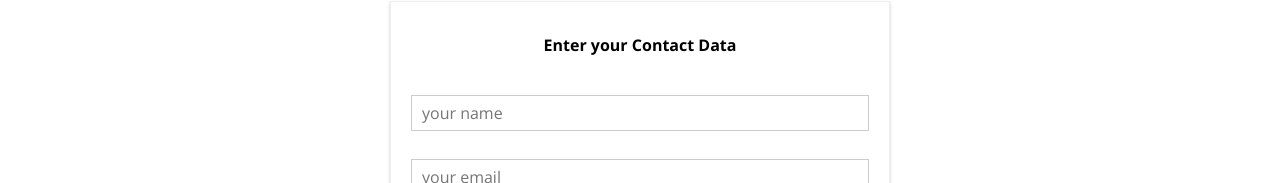
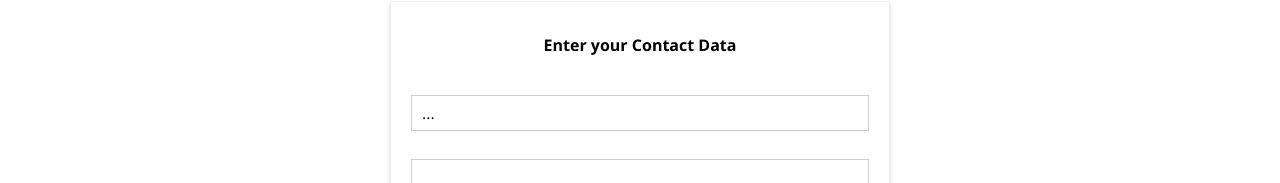
Before and after one commit to clarklindev/react-maximilianschwarzmuller-udemy-react, a React app in the folder burger-basics--01-project-setup/: page /checkout in a window 1280 px wide. Both pictures are taken after a click on the button "CONTINUE". Shown: the part 617-800 px from the top of the page. Built offline with nearby package versions, Linux system fonts and the light colour scheme.

Commit message:
04. Setting Up a JS Config for the Form.mp4

```diff
--- a/burger-basics--01-project-setup/src/components/UI/Input/Input.js
+++ b/burger-basics--01-project-setup/src/components/UI/Input/Input.js
@@ -4,16 +4,34 @@ import classes from './Input.css';
 const input = props => {
 	let inputElement = null;
 
-	switch (props.inputtype) {
+	switch (props.elementType) {
 		case 'input':
-			inputElement = <input className={classes.InputElement} {...props} />;
+			inputElement = (
+				<input
+					className={classes.InputElement}
+					{...props.elementConfig}
+					value={props.value}
+				/>
+			);
 			break;
-		case 'inputarea':
-			inputElement = <textarea className={classes.InputElement} {...props} />;
+		case 'textarea':
+			inputElement = (
+				<textarea
+					className={classes.InputElement}
+					{...props.elementConfig}
+					value={props.value}
+				/>
+			);
 			break;
 		// dropdown, select
 		default:
-			inputElement = <input className={classes.InputElement} {...props} />;
+			inputElement = (
+				<input
+					className={classes.InputElement}
+					{...props.elementConfig}
+					value={props.value}
+				/>
+			);
 	}
 
 	return (
--- a/burger-basics--01-project-setup/src/containers/Checkout/ContactData/ContactData.js
+++ b/burger-basics--01-project-setup/src/containers/Checkout/ContactData/ContactData.js
@@ -7,11 +7,46 @@ import Input from '../../../components/UI/Input/Input';
 
 class ContactData extends Component {
 	state = {
-		name: '',
-		email: '',
-		address: {
-			street: '',
-			postalCode: ''
+		orderForm: {
+			name: {
+				elementType: 'input',
+				elementConfig: { type: 'text', placeholder: 'your name' },
+				value: ''
+			},
+			street: {
+				elementType: 'input',
+				elementConfig: { type: 'text', placeholder: 'street' },
+				value: ''
+			},
+			zipCode: {
+				elementType: 'input',
+				elementConfig: { type: 'text', placeholder: 'ZIP code' },
+				value: ''
+			},
+
+			country: {
+				elementType: 'input',
+				elementConfig: { type: 'text', placeholder: 'Country' },
+				value: ''
+			},
+
+			email: {
+				elementType: 'input',
+				elementConfig: { type: 'email', placeholder: 'Your email' },
+				value: ''
+			},
+
+			deliveryMethod: {
+				elementType: 'select',
+				elementConfig: {
+					type: 'email',
+					options: [
+						{ value: 'fastest', displayValue: 'Fastest' },
+						{ value: 'cheapest', displayValue: 'cheapest' }
+					]
+				},
+				value: ''
+			}
 		},
 		loading: false
 	};
@@ -21,13 +56,7 @@ class ContactData extends Component {
 		console.log(this.props.ingredients);
 		const order = {
 			ingredients: this.props.ingredients,
-			price: this.props.price, //reallife scenario: should calculate on server to avoid manipulation
-			customer: {
-				name: 'Max Schwarzmuller',
-				address: { street: 'test 1', zipCode: '4324', country: 'Germany' },
-				email: 'test@test.com'
-			},
-			deliveryMethod: 'fastest'
+			price: this.props.price //reallife scenario: should calculate on server to avoid manipulation
 		};
 		axios
 			.post('/orders.json', order)
@@ -45,12 +74,7 @@ class ContactData extends Component {
 	render() {
 		let form = (
 			<form>
-				<Input
-					inputtype="input"
-					type="text"
-					name="name"
-					placeholder="your name"
-				/>
+				<Input elementType="..." elementConfig="..." value="..." />
 				<Input
 					inputtype="input"
 					type="email"
```
